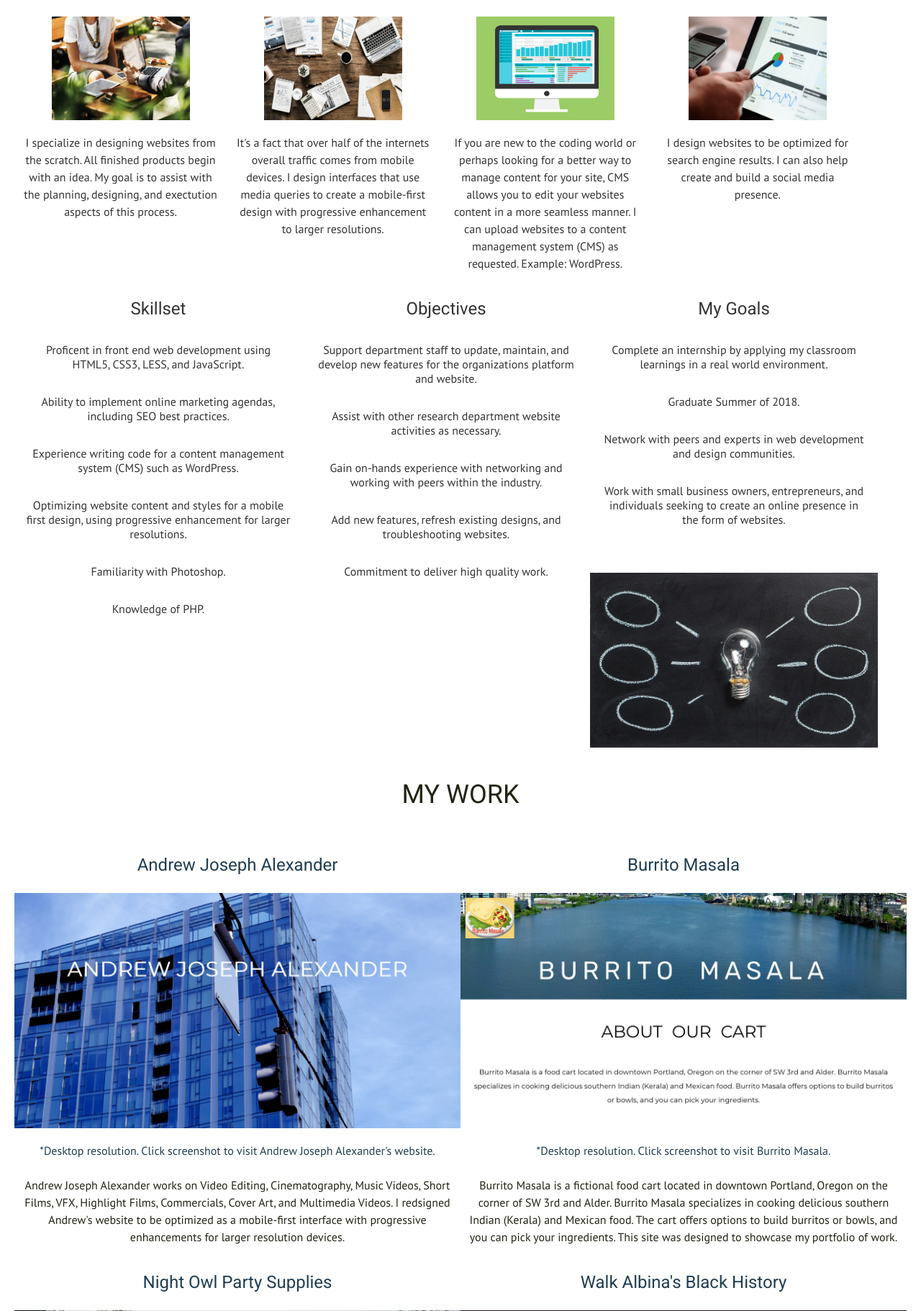
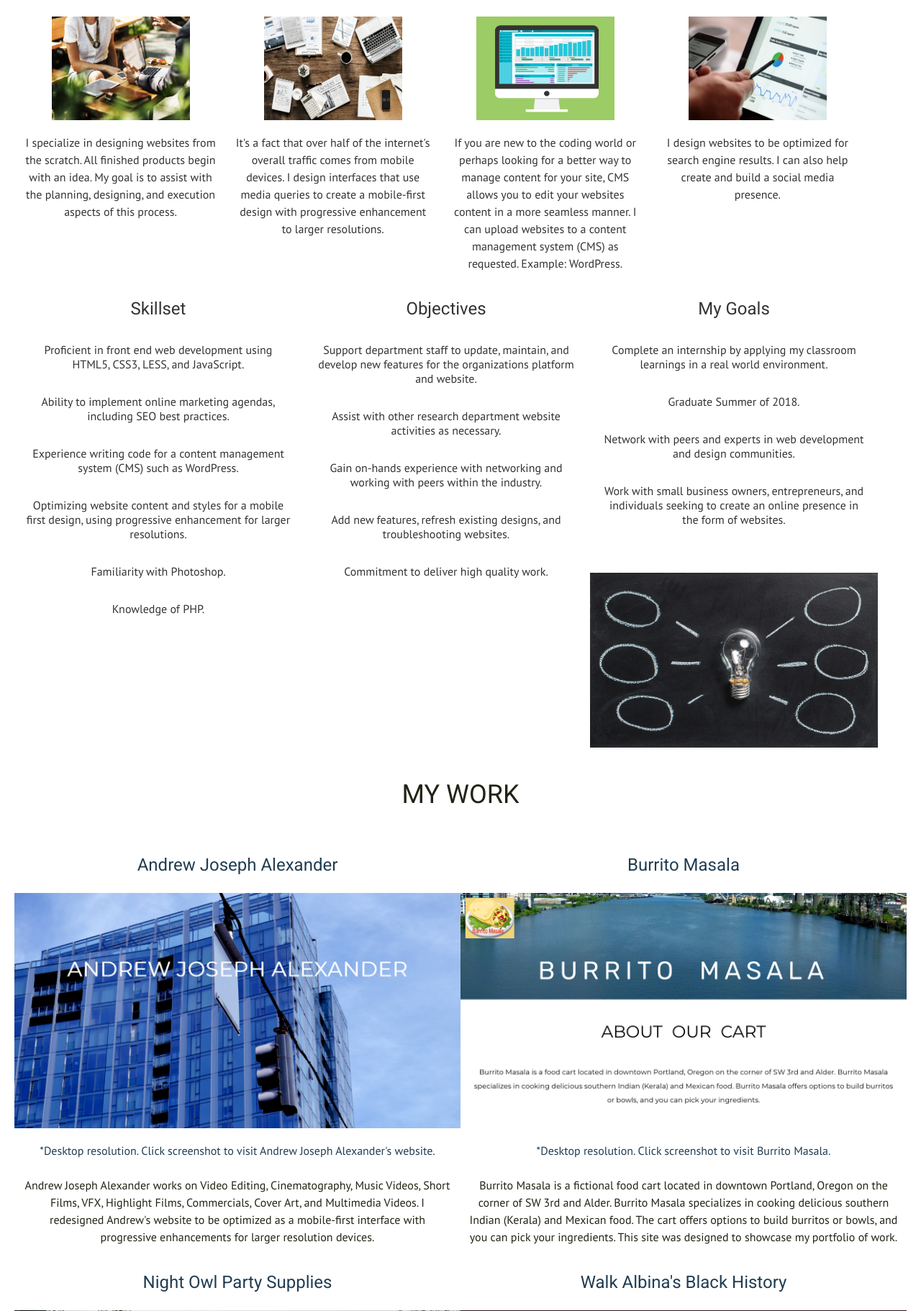
Before and after one commit to JeremyAlexander1/jeremy-alexander-portfolio, a PHP site: page / in a window 1280 px wide. Shown: the part 1086-2908 px from the top of the page at 72% size. Run offline with PHP 8.4, Linux system fonts and the light colour scheme.

Commit message:
Add files via upload

```diff
--- a/index.php
+++ b/index.php
@@ -54,12 +54,12 @@
             <section class="col span_3_of_12">
                 <h3>Custom & Simple to Use Websites</h3>
                 <img src="images/networking.jpg" alt="networking" class="small-heading-img">
-                <p>I specialize in designing websites from the scratch. All finished products begin with an idea. My goal is to assist with the planning, designing, and exectution aspects of this process.</p>
+                <p>I specialize in designing websites from the scratch. All finished products begin with an idea. My goal is to assist with the planning, designing, and execution aspects of this process.</p>
             </section>
             <section class="col span_3_of_12">
                 <h3>Designing for Multiple Devices</h3>
                 <img src="images/devices.jpg" alt="cms" class="small-heading-img">
-                <p>It's a fact that over half of the internets overall traffic comes from mobile devices. I design interfaces that use media queries to create a mobile-first design with progressive enhancement to larger resolutions.</p>
+                <p>It's a fact that over half of the internet's overall traffic comes from mobile devices. I design interfaces that use media queries to create a mobile-first design with progressive enhancement to larger resolutions.</p>
             </section>
             <section class="col span_3_of_12">
                 <h3>Content Management Systems</h3>
@@ -75,7 +75,7 @@
             <section class="col span_4_of_12">
                 <h3>Skillset</h3>
                 <ul>
-                    <li>Proficent in front end web development using HTML5, CSS3, LESS, and JavaScript.</li>
+                    <li>Proficient in front end web development using HTML5, CSS3, LESS, and JavaScript.</li>
                     <li>Ability to implement online marketing agendas, including SEO best practices.</li>
                     <li>Experience writing code for a content management system (CMS) such as WordPress.</li>
                     <li>Optimizing website content and styles for a mobile first design, using progressive enhancement for larger resolutions.</li>
@@ -111,7 +111,7 @@
                 <h3><a href="http://jeremyalexander.webhostingforstudents.com/mock-sites/aja_final_web-site/">Andrew Joseph Alexander</a></h3>
                 <a href="http://jeremyalexander.webhostingforstudents.com/mock-sites/aja_final_web-site/"><img src="images/mock-site-aja.jpg" alt="Andrew Joseph Alexander"></a>
                 <p><a href="http://jeremyalexander.webhostingforstudents.com/mock-sites/aja_final_web-site/">*Desktop resolution. Click screenshot to visit Andrew Joseph Alexander's website.</a></p>
-                <p>Andrew Joseph Alexander works on Video Editing, Cinematography, Music Videos, Short Films, VFX, Highlight Films, Commercials, Cover Art, and Multimedia Videos. I redsigned Andrew's website to be optimized as a mobile-first interface with progressive enhancements for larger resolution devices.</p>
+                <p>Andrew Joseph Alexander works on Video Editing, Cinematography, Music Videos, Short Films, VFX, Highlight Films, Commercials, Cover Art, and Multimedia Videos. I redesigned Andrew's website to be optimized as a mobile-first interface with progressive enhancements for larger resolution devices.</p>
             </section>
             <section class="col span_6_of_12">
                 <h3><a href="http://jeremyalexander.webhostingforstudents.com/mock-sites/burrito-masala-web-site/">Burrito Masala</a></h3>
```
